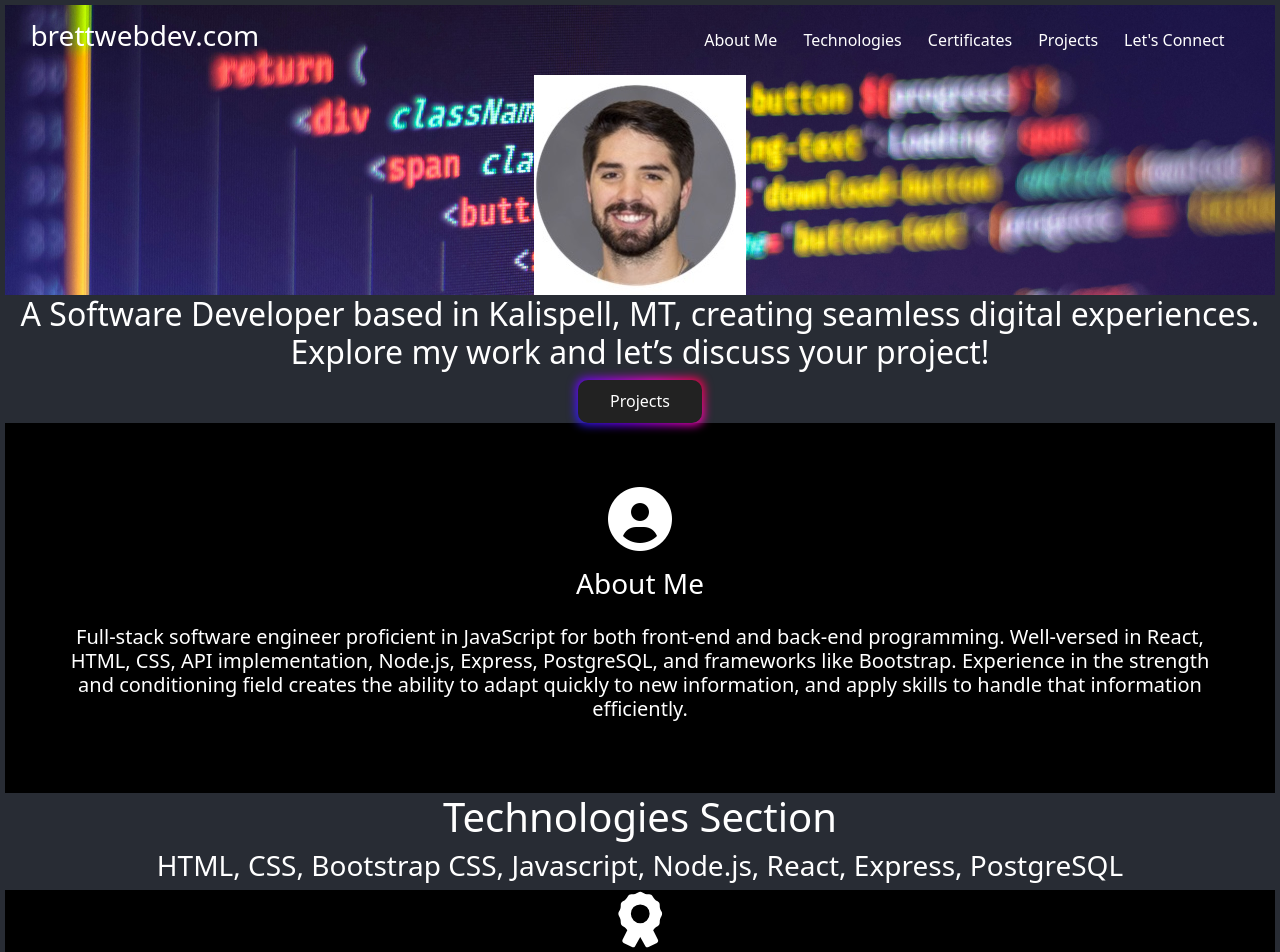
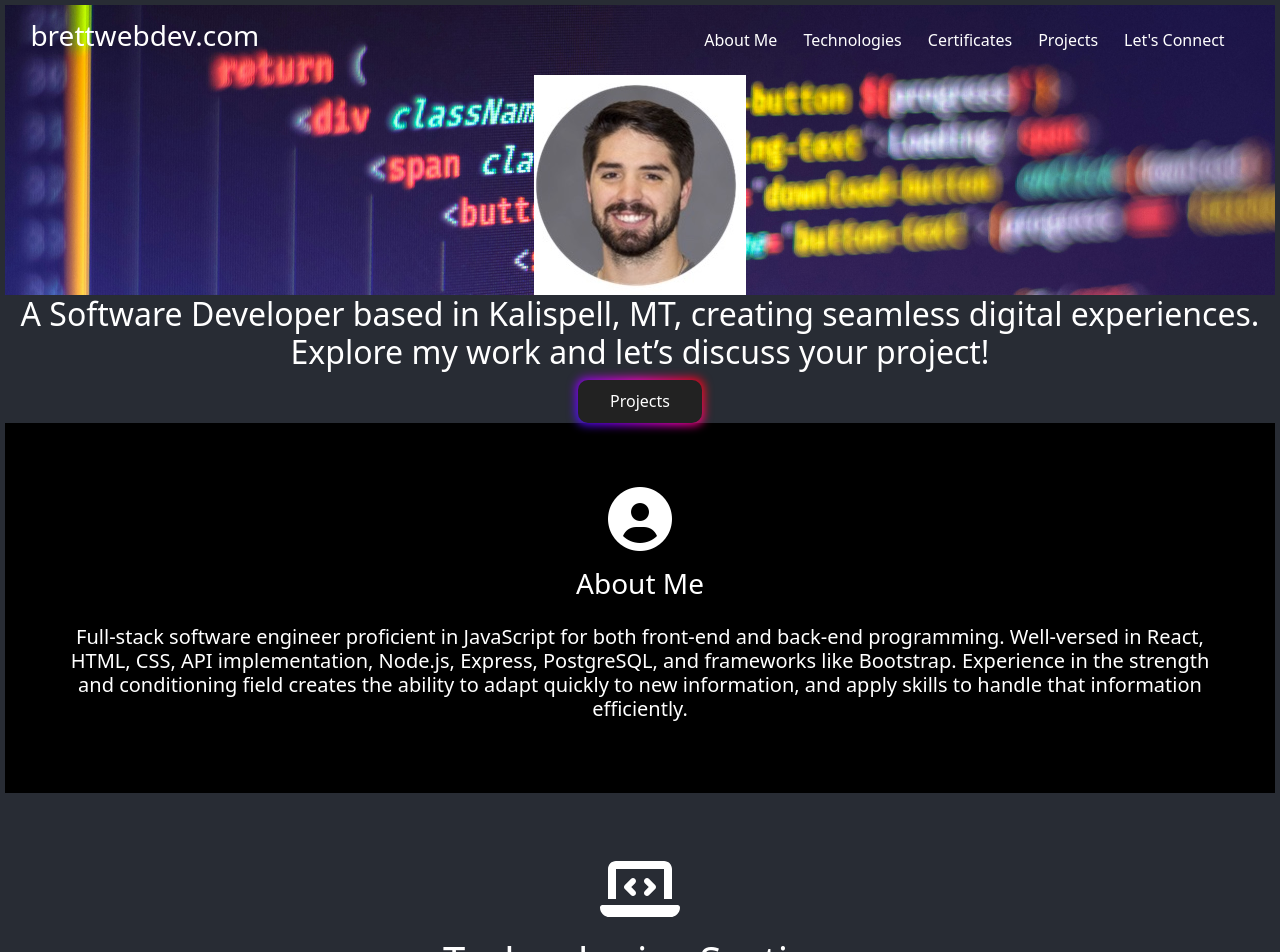
Before and after one commit to bneighbs6/softdev-portfolio, a React (Create React App) app: page / in a window 1280 px wide. Shown: the top 952 px of the page. Built offline with nearby package versions, Linux system fonts and the light colour scheme.

Commit message:
Add icon and style to technologies section

```diff
--- a/src/components/Technologies/Technologies.css
+++ b/src/components/Technologies/Technologies.css
@@ -1,5 +1,16 @@
 /* Technologies CSS */
 
-/* #technologies {
-    border: 10px solid white;
-  } */
+#technologies {
+  display: flex;
+  flex-direction: column;
+  align-items: center;
+  text-align: center;
+  padding: 2rem;
+  gap: 1rem; /* spaces between icon, h3, h5 */
+  }
+
+  .techonology-icon {
+    font-size: 4rem; /* adjust size as needed */
+    display: block;
+    margin: 0 auto 0 auto; /* centers and adds space below */
+  }
--- a/src/components/Technologies/Technologies.jsx
+++ b/src/components/Technologies/Technologies.jsx
@@ -1,9 +1,12 @@
 import React from "react";
 import "./Technologies.css";
+import { FontAwesomeIcon } from "@fortawesome/react-fontawesome";
+import { faLaptopCode } from "@fortawesome/free-solid-svg-icons";
 
 function Technologies() {
     return (
         <div id="technologies">
+            <FontAwesomeIcon icon={faLaptopCode} className="techonology-icon" />
             <h1>Technologies Section</h1>
             <h3>HTML, CSS, Bootstrap CSS, Javascript, Node.js, React, Express, PostgreSQL</h3>
         </div>
```
